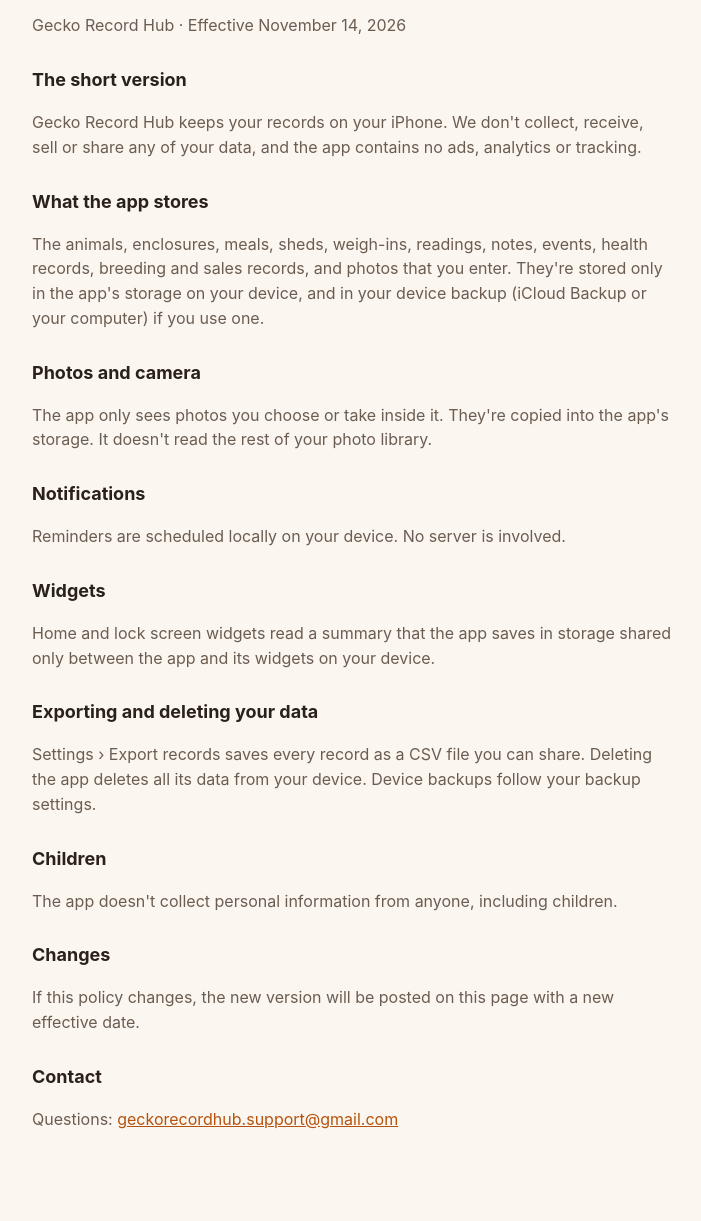
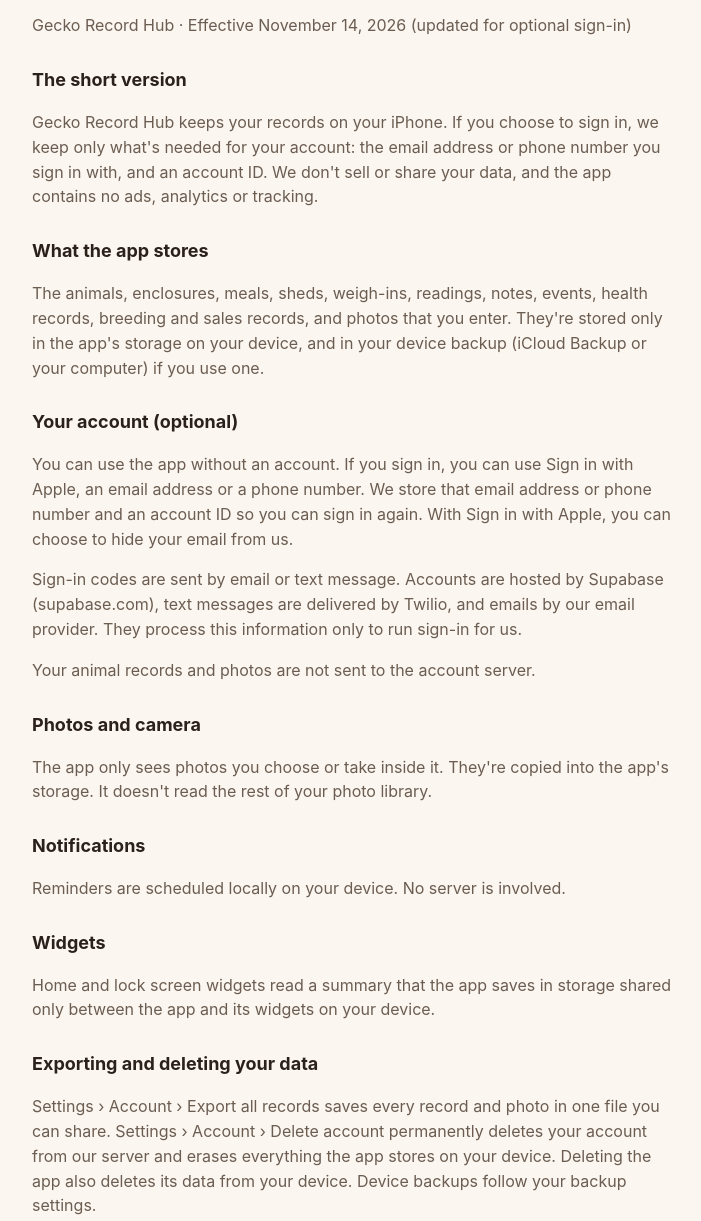
Before and after one commit to qliclover/geckohub, a plain HTML site: page privacy-policy.html in a window 1280 px wide. Shown: the part 78-1299 px from the top of the page, without its empty margins (288-989 px from the left). Before the commit the page ends 1258 px from the top, so only its background shows below. Drawn offline with Linux system fonts and the light colour scheme.

Commit message:
Privacy policy: optional sign-in
Co-Authored-By: Claude Opus 5.5 <noreply@anthropic.com>

```diff
--- a/privacy-policy.html
+++ b/privacy-policy.html
@@ -16,13 +16,18 @@
 <body>
 <main>
 <h1>Privacy Policy</h1>
-<p>Gecko Record Hub · Effective November 14, 2026</p>
+<p>Gecko Record Hub · Effective November 14, 2026 (updated for optional sign-in)</p>
 
 <h2>The short version</h2>
-<p>Gecko Record Hub keeps your records on your iPhone. We don't collect, receive, sell or share any of your data, and the app contains no ads, analytics or tracking.</p>
+<p>Gecko Record Hub keeps your records on your iPhone. If you choose to sign in, we keep only what's needed for your account: the email address or phone number you sign in with, and an account ID. We don't sell or share your data, and the app contains no ads, analytics or tracking.</p>
 
 <h2>What the app stores</h2>
 <p>The animals, enclosures, meals, sheds, weigh-ins, readings, notes, events, health records, breeding and sales records, and photos that you enter. They're stored only in the app's storage on your device, and in your device backup (iCloud Backup or your computer) if you use one.</p>
+
+<h2>Your account (optional)</h2>
+<p>You can use the app without an account. If you sign in, you can use Sign in with Apple, an email address or a phone number. We store that email address or phone number and an account ID so you can sign in again. With Sign in with Apple, you can choose to hide your email from us.</p>
+<p>Sign-in codes are sent by email or text message. Accounts are hosted by Supabase (supabase.com), text messages are delivered by Twilio, and emails by our email provider. They process this information only to run sign-in for us.</p>
+<p>Your animal records and photos are not sent to the account server.</p>
 
 <h2>Photos and camera</h2>
 <p>The app only sees photos you choose or take inside it. They're copied into the app's storage. It doesn't read the rest of your photo library.</p>
@@ -34,10 +39,10 @@
 <p>Home and lock screen widgets read a summary that the app saves in storage shared only between the app and its widgets on your device.</p>
 
 <h2>Exporting and deleting your data</h2>
-<p>Settings › Export records saves every record as a CSV file you can share. Deleting the app deletes all its data from your device. Device backups follow your backup settings.</p>
+<p>Settings › Account › Export all records saves every record and photo in one file you can share. Settings › Account › Delete account permanently deletes your account from our server and erases everything the app stores on your device. Deleting the app also deletes its data from your device. Device backups follow your backup settings.</p>
 
 <h2>Children</h2>
-<p>The app doesn't collect personal information from anyone, including children.</p>
+<p>The app isn't directed at children under 13, and we don't knowingly collect personal information from them.</p>
 
 <h2>Changes</h2>
 <p>If this policy changes, the new version will be posted on this page with a new effective date.</p>
```
